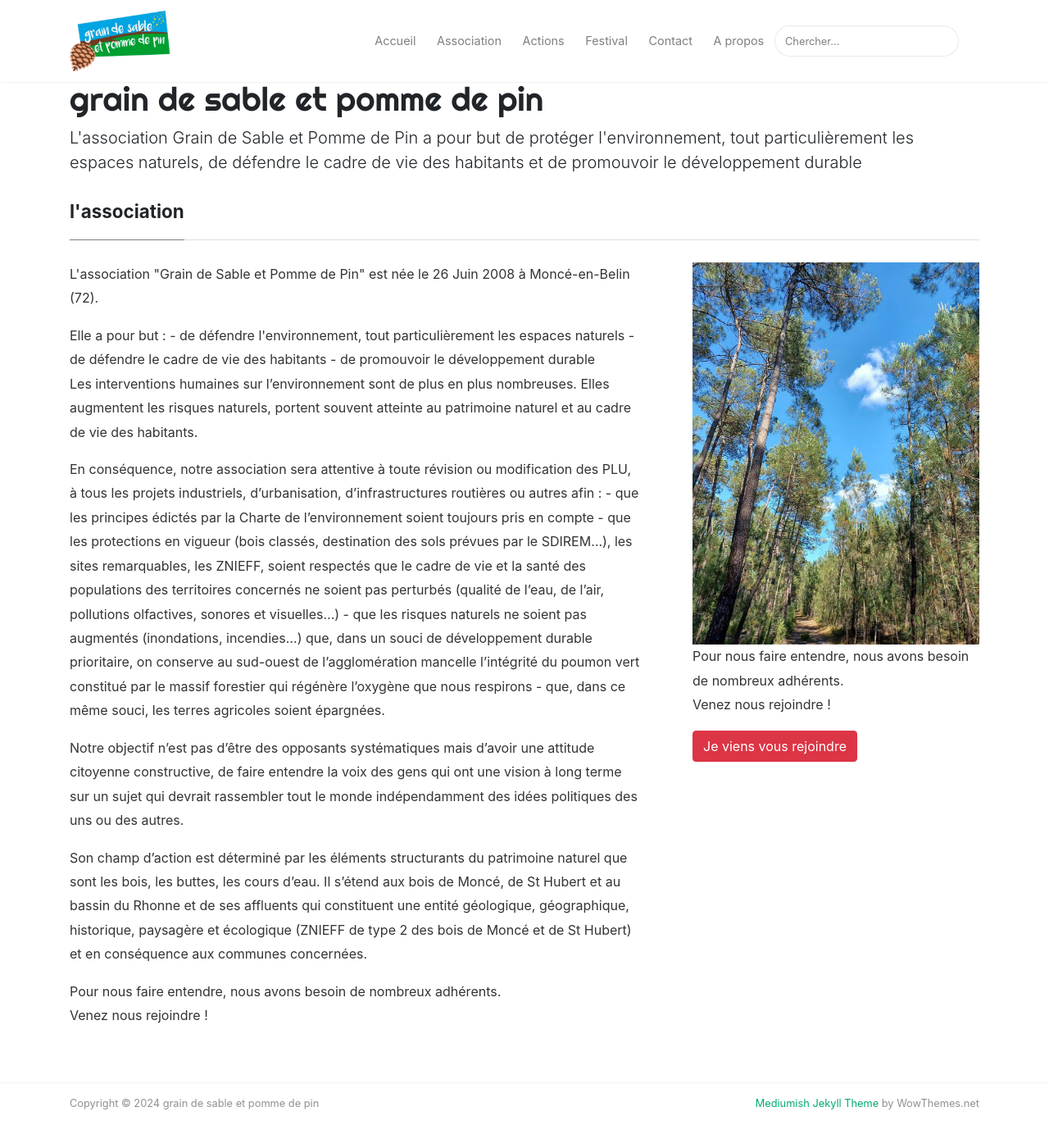
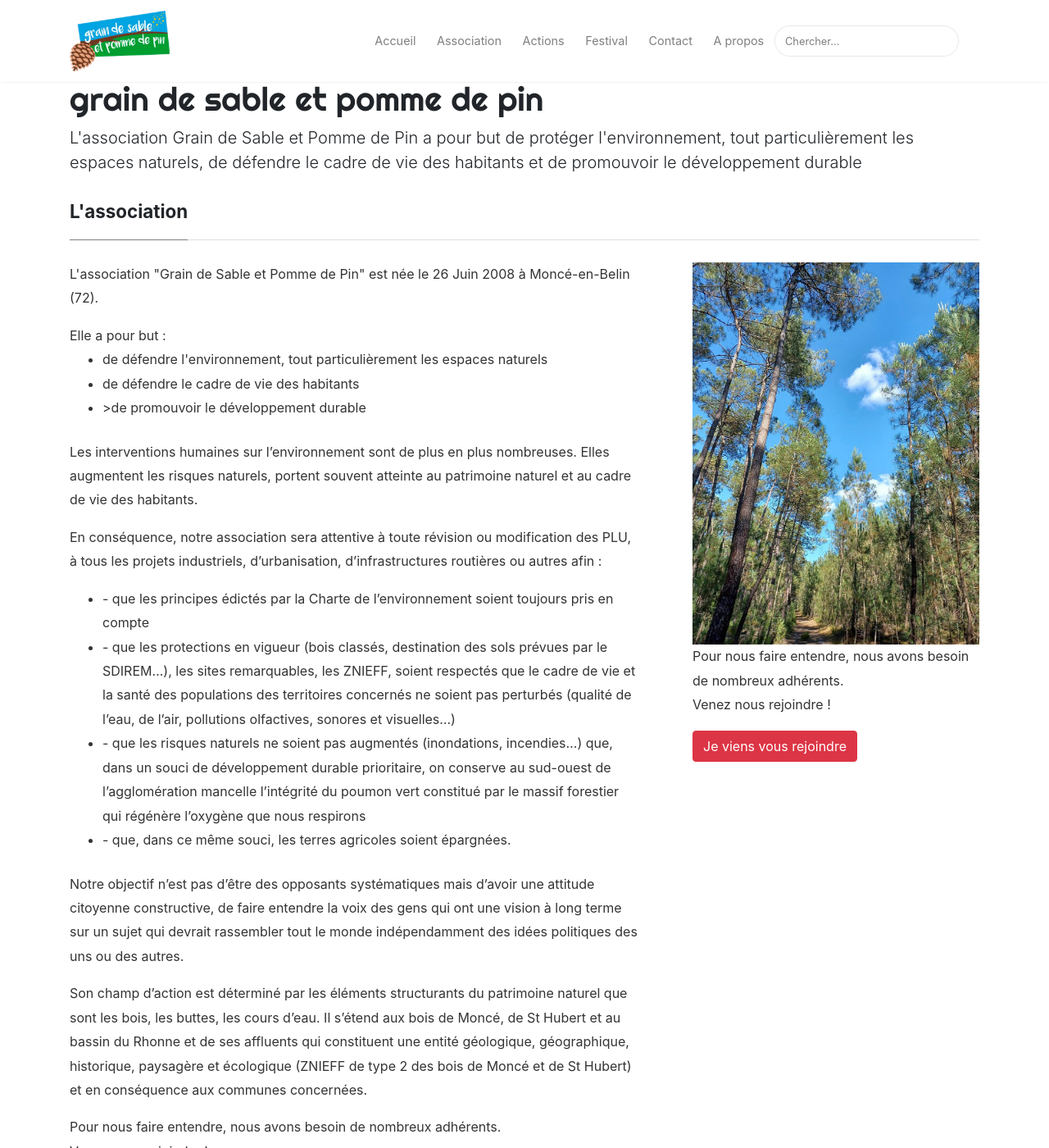
Before and after one commit to grain-de-sable-et-pomme-de-pin/grain-de-sable-et-pomme-de-pin.github.io, a Jekyll site: the page built from _pages/association.md, in a window 1280 px wide and 1400 px high. Shown: the whole window at 82% size. Built offline with Jekyll 4.4.1, drawn with Linux system fonts in a browser that asks for light colours; nearby versions of some CDN libraries.

Commit message:
redacting association

```diff
--- a/_pages/association.md
+++ b/_pages/association.md
@@ -1,6 +1,6 @@
 ---
 layout: page
-title: l'association
+title: L'association
 permalink: /association
 comments: false
 ---
@@ -12,18 +12,22 @@ comments: false
 
 Elle a pour but :
 
-- de défendre l'environnement, tout particulièrement les espaces naturels
-- de défendre le cadre de vie des habitants
-- de promouvoir le développement durable
+<ul>
+<li>de défendre l'environnement, tout particulièrement les espaces naturels</li>
+<li>de défendre le cadre de vie des habitants</li>
+<li>>de promouvoir le développement durable</li>
+</ul>
 
 <p>Les interventions humaines sur l’environnement sont de plus en plus nombreuses. Elles augmentent les risques naturels, portent souvent atteinte au patrimoine naturel et au cadre de vie des habitants.</p>
 
-<p>En conséquence, notre association sera attentive à toute révision ou modification des PLU, à tous les projets industriels, d’urbanisation, d’infrastructures routières ou autres afin :
+<p>En conséquence, notre association sera attentive à toute révision ou modification des PLU, à tous les projets industriels, d’urbanisation, d’infrastructures routières ou autres afin :</p>
+<ul>
+<li>- que les principes édictés par la Charte de l’environnement soient toujours pris en compte</li>
+<li>- que les protections en vigueur (bois classés, destination des sols prévues par le SDIREM…), les sites remarquables, les ZNIEFF, soient respectés que le cadre de vie et la santé des populations des territoires concernés ne soient pas perturbés (qualité de l’eau, de l’air, pollutions olfactives, sonores et visuelles…)</li>
+<li>- que les risques naturels ne soient pas augmentés (inondations, incendies…) que, dans un souci de développement durable prioritaire, on conserve au sud-ouest de l’agglomération mancelle l’intégrité du poumon vert constitué par le massif forestier qui régénère l’oxygène que nous respirons</li>
+<li>- que, dans ce même souci, les terres agricoles soient épargnées.</li>
+</ul>
 
-- que les principes édictés par la Charte de l’environnement soient toujours pris en compte
-- que les protections en vigueur (bois classés, destination des sols prévues par le SDIREM…), les sites remarquables, les ZNIEFF, soient respectés que le cadre de vie et la santé des populations des territoires concernés ne soient pas perturbés (qualité de l’eau, de l’air, pollutions olfactives, sonores et visuelles…)
-- que les risques naturels ne soient pas augmentés (inondations, incendies…) que, dans un souci de développement durable prioritaire, on conserve au sud-ouest de l’agglomération mancelle l’intégrité du poumon vert constitué par le massif forestier qui régénère l’oxygène que nous respirons
-- que, dans ce même souci, les terres agricoles soient épargnées.</p>
 <p>Notre objectif n’est pas d’être des opposants systématiques mais d’avoir une attitude citoyenne constructive, de faire entendre la voix des gens qui ont une vision à long terme sur un sujet qui devrait rassembler tout le monde indépendamment des idées politiques des uns ou des autres.</p>
 
 <p>Son champ d’action est déterminé par les éléments structurants du patrimoine naturel que sont les bois, les buttes, les cours d’eau. Il s’étend aux bois de Moncé, de St Hubert et au bassin du Rhonne et de ses affluents qui constituent une entité géologique, géographique, historique, paysagère et écologique (ZNIEFF de type 2 des bois de Moncé et de St Hubert) et en conséquence aux communes concernées.</p>
```
